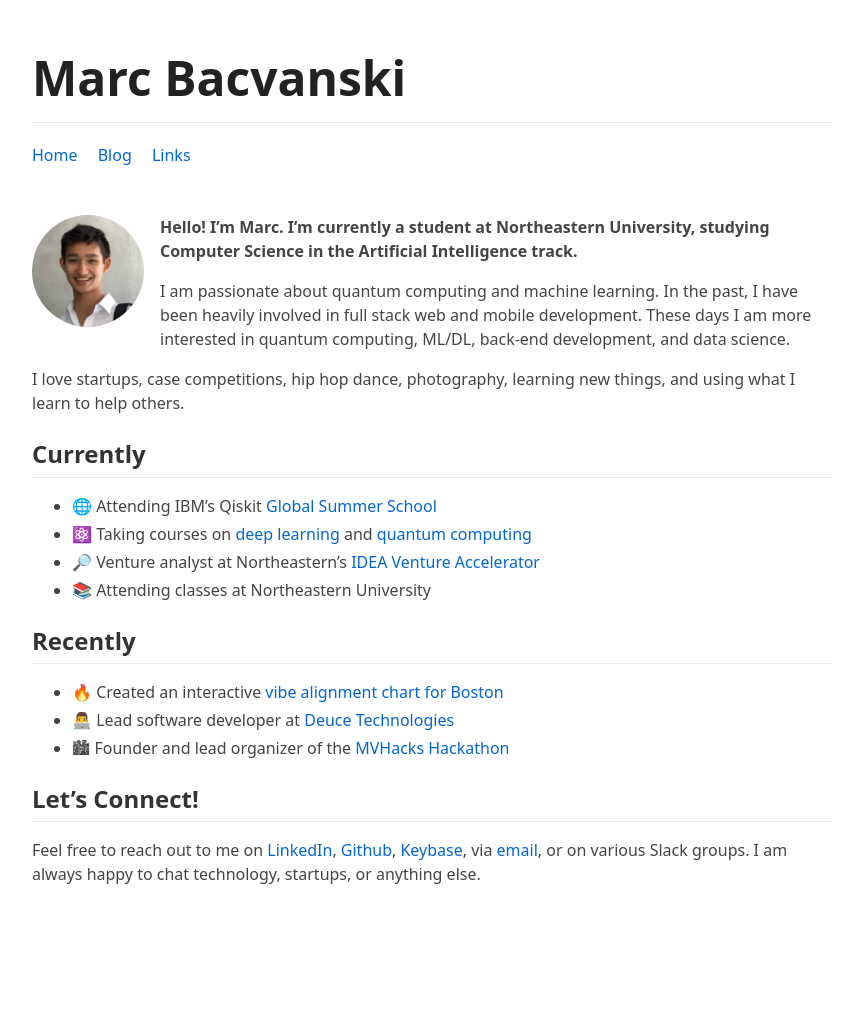
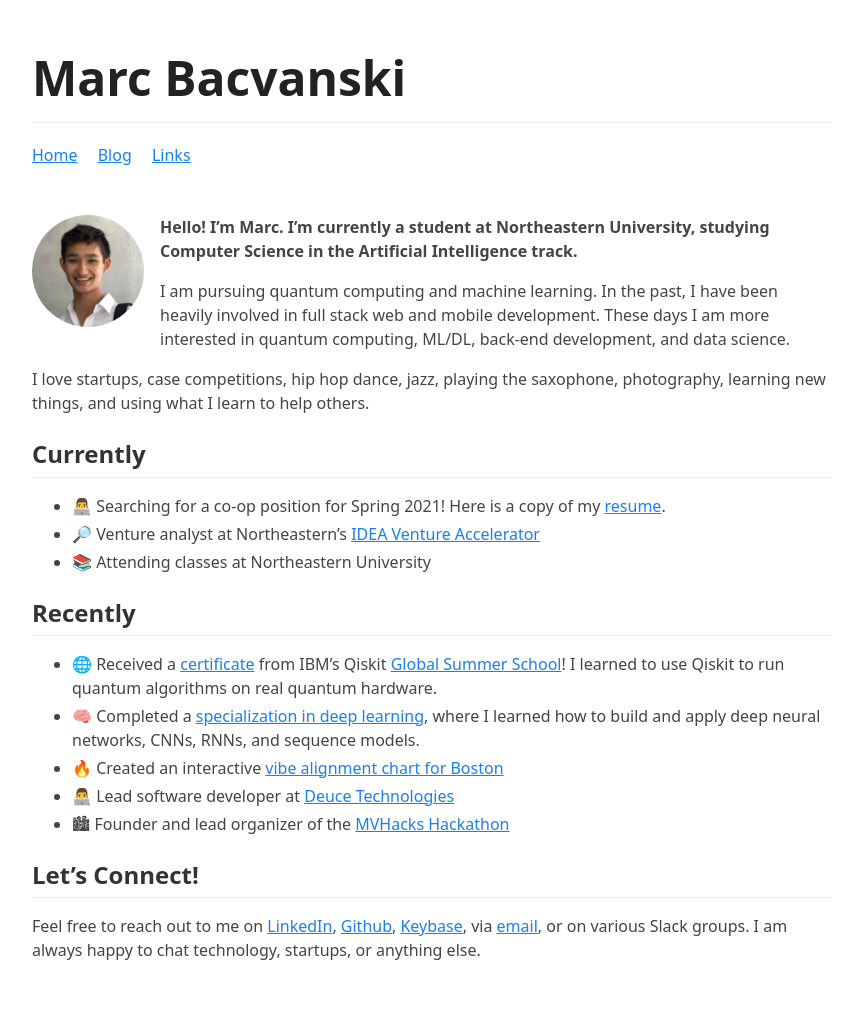
Before and after one commit to mbacvanski/mbacvanski.github.io, a Jekyll site: the page built from index.md, in a window 1280 px wide. Shown: the whole page, without its empty margins (208-1071 px from the left). Built offline with Jekyll 4.4.1, drawn with Linux system fonts in a browser that asks for light colours; before the commit the page ends 934 px from its top, so only the background shows below that.

Commit message:
Updates 8/29/2020

```diff
--- a/index.md
+++ b/index.md
@@ -4,20 +4,21 @@
 
 **Hello! I'm Marc. I'm currently a student at Northeastern University, studying Computer Science in the Artificial Intelligence track.**
 
-I am passionate about quantum computing and machine learning. In the past, I have been heavily involved in full stack web and mobile development.
+I am pursuing quantum computing and machine learning. In the past, I have been heavily involved in full stack web and mobile development.
 These days I am more interested in quantum computing, ML/DL, back-end development, and data science.
 
-I love startups, case competitions, hip hop dance, photography, learning new things, and using what I learn to help others.
+I love startups, case competitions, hip hop dance, jazz, playing the saxophone, photography, learning new things, and using what I learn to help others.
 
 ## Currently
 
-- 🌐 Attending IBM's Qiskit [Global Summer School](https://qiskit.org/events/summer-school/)
-- ⚛️ Taking courses on [deep learning](https://www.coursera.org/specializations/deep-learning) and [quantum computing](https://www.edx.org/course/quantum-mechanics-and-quantum-computation)
+- 👨‍💻 Searching for a co-op position for Spring 2021! Here is a copy of my [resume](/assets/Marc%20Bacvanski%20Resume.pdf).
 - 🔎 Venture analyst at Northeastern's [IDEA Venture Accelerator](https://www.northeastern.edu/idea/)
 - 📚 Attending classes at Northeastern University
 
 ## Recently
 
+- 🌐 Received a [certificate](/assets/QGSS_QuantumExcellenceCertificate.pdf) from IBM's Qiskit [Global Summer School](https://qiskit.org/events/summer-school/)! I learned to use Qiskit to run quantum algorithms on real quantum hardware.
+- 🧠 Completed a [specialization in deep learning](https://www.coursera.org/account/accomplishments/specialization/UW7XJ2WBD4A2), where I learned how to build and apply deep neural networks, CNNs, RNNs, and sequence models.
 - 🔥 Created an interactive [vibe alignment chart for Boston](/blog/vibe-of-boston)
 - 👨‍💻 Lead software developer at [Deuce Technologies](https://deuce.technology/)
 - 🏙 Founder and lead organizer of the [MVHacks Hackathon](https://mvhacks.io/)
--- a/styles/styles.scss
+++ b/styles/styles.scss
@@ -2,7 +2,11 @@
 ---
 .markdown-body {
 
-  $accent-color: #004F63; // link color
+  $title-color: #222;
+  $heading-color: #333;
+  $p-color: #444;
+  $accent-color: #1880ef; // link color
+  //$accent-color: #cb4205;
   $font-stack: system-ui, Helvetica, Arial, sans-serif;
   $heading-font-stack: system-ui, Helvetica, Arial, sans-serif; // use this to set a different font for your headings if you want
   $code-font-stack: "Source Code Pro", SFMono-Regular, Menlo, Ubuntu-Mono Liberation Mono, monospace;
@@ -44,7 +48,7 @@
 
   // typography: heading
   h1, h2, h3 {
-    color: #333;
+    color: $heading-color;
     font-family: $heading-font-stack;
   }
 
@@ -55,7 +59,7 @@
 
   .global-title {
     font-size: 3rem;
-    color: #222;
+    color: $title-color;
   }
 
   h2 {
@@ -75,7 +79,7 @@
     font-family: $font-stack;
     font-size: 1rem;
     line-height: 150%;
-    color: #444;
+    color: $p-color;
     margin: 1.25rem 0;
   }
 
@@ -85,10 +89,14 @@
 
   a {
     color: $accent-color;
-  }
+    //text-decoration: none;
 
-  a:hover, a:active {
-    color: lighten($accent-color, 20%);
+    &:hover, &:active {
+      text-decoration: none;
+      background-color: $accent-color;
+      //color: lighten($accent-color, 50%);
+      color: #fff
+    }
   }
 
   // images
@@ -106,7 +114,6 @@
   }
 
   //////////////////////////////////////////////////////////////////////////////
-
 
   .anchor {
     float: left;
@@ -149,16 +156,7 @@
     display: list-item;
   }
 
-  a {
-    background-color: initial;
-
-    &:active, &:hover {
-      outline-width: 0;
-    }
-  }
-
   strong {
-    font-weight: inherit;
     font-weight: bolder;
   }
 
@@ -201,15 +199,6 @@
     font-family: inherit;
     font-size: inherit;
     line-height: inherit;
-  }
-
-  a {
-    color: #0366d6;
-    text-decoration: none;
-
-    &:hover {
-      text-decoration: underline;
-    }
   }
 
   strong {
@@ -343,41 +332,6 @@
 
   .text-gray-light {
     color: #6a737d !important;
-  }
-
-  .mb-0 {
-    margin-bottom: 0 !important;
-  }
-
-  .my-2 {
-    margin-top: 8px !important;
-    margin-bottom: 8px !important;
-  }
-
-  .pl-0 {
-    padding-left: 0 !important;
-  }
-
-  .py-0 {
-    padding-top: 0 !important;
-    padding-bottom: 0 !important;
-  }
-
-  .pl-1 {
-    padding-left: 4px !important;
-  }
-
-  .pl-2 {
-    padding-left: 8px !important;
-  }
-
-  .py-2 {
-    padding-top: 8px !important;
-    padding-bottom: 8px !important;
-  }
-
-  .pl-3 {
-    padding-left: 16px !important;
   }
 
   .px-3 {
@@ -620,19 +574,6 @@
 
   hr {
     border-bottom-color: #eee;
-  }
-
-  kbd {
-    display: inline-block;
-    padding: 3px 5px;
-    font: 11px SFMono-Regular, Consolas, Liberation Mono, Menlo, monospace;
-    line-height: 10px;
-    color: #444d56;
-    vertical-align: middle;
-    background-color: #fafbfc;
-    border: 1px solid #d1d5da;
-    border-radius: 3px;
-    box-shadow: inset 0 -1px 0 #d1d5da;
   }
 
   &:after, &:before {
```
Also changed, not shown: 2 other files.
